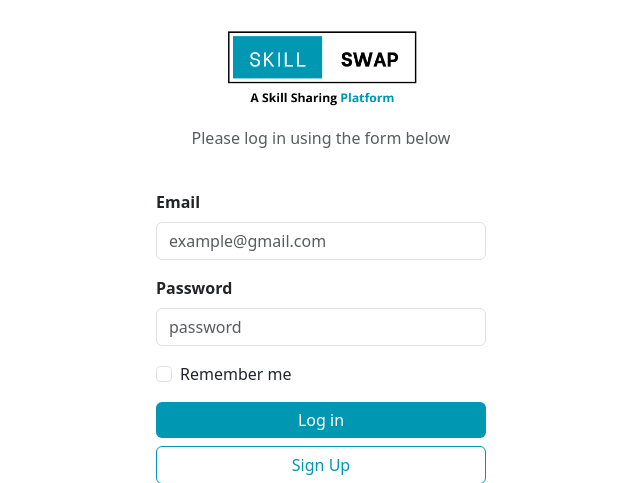
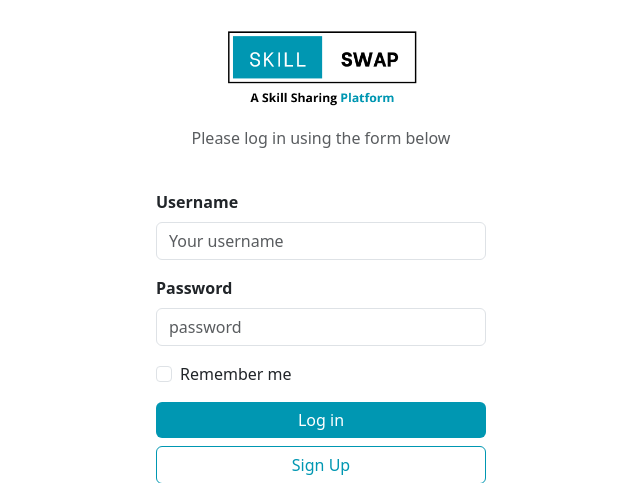
Before and after one commit to Jallala/SkillShare, a Django app: page /accounts/ in a window 1280 px wide. Shown: the part 129-612 px from the top of the page, without its empty margins (319-959 px from the left). Run offline with Django 5.2, Linux system fonts and the light colour scheme.

Commit message:
change the label

```diff
--- a/accounts/templates/accounts/login.html
+++ b/accounts/templates/accounts/login.html
@@ -25,12 +25,12 @@
     {% csrf_token %}
 
     <div class="mb-3">
-      <label for="id_username" class="form-label fw-semibold">Email</label>
+      <label for="id_username" class="form-label fw-semibold">Username</label>
       <input
         type="text"
         name="username"
         class="form-control"
-        placeholder="example@gmail.com"
+        placeholder="Your username"
         required
         id="id_username"
       />
```
